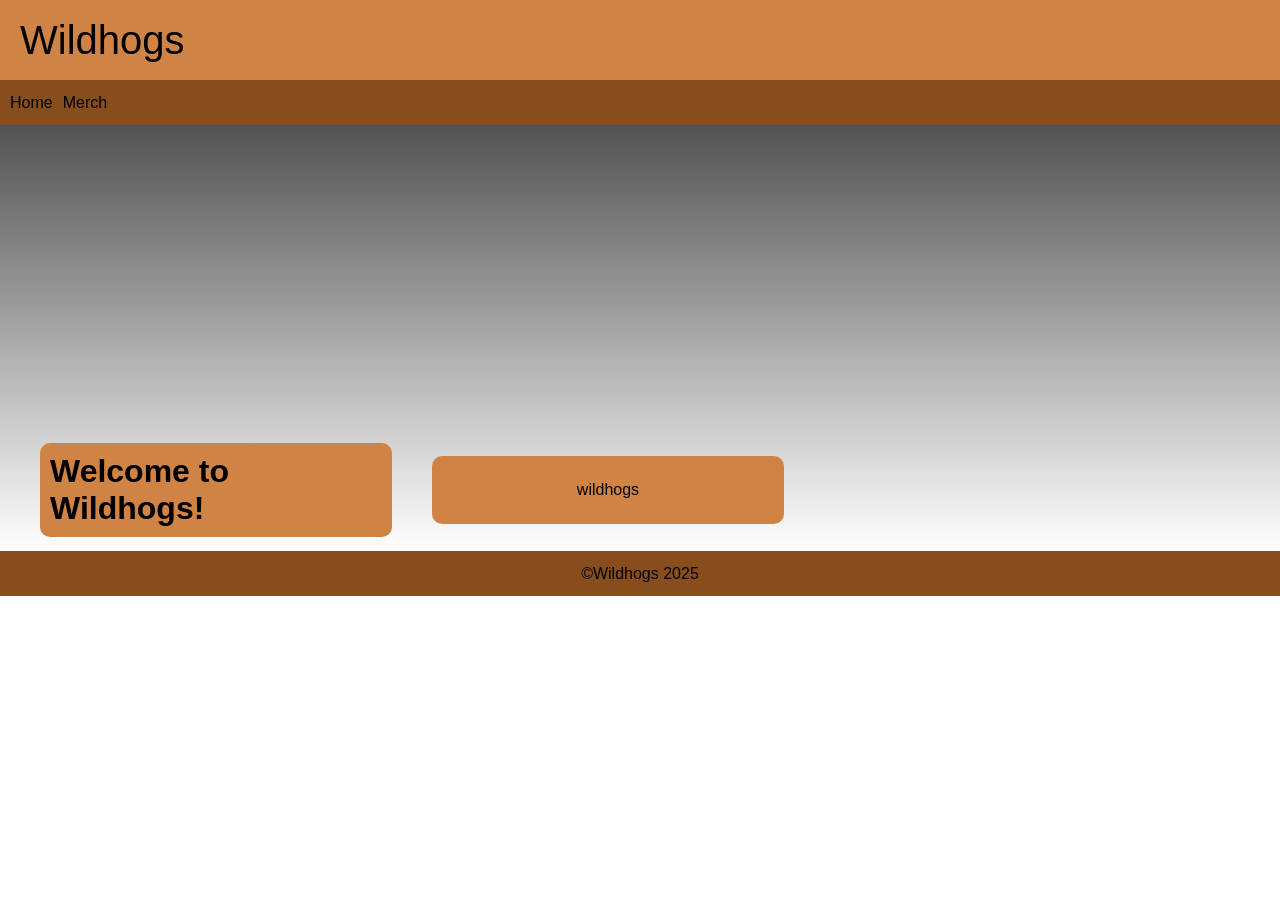
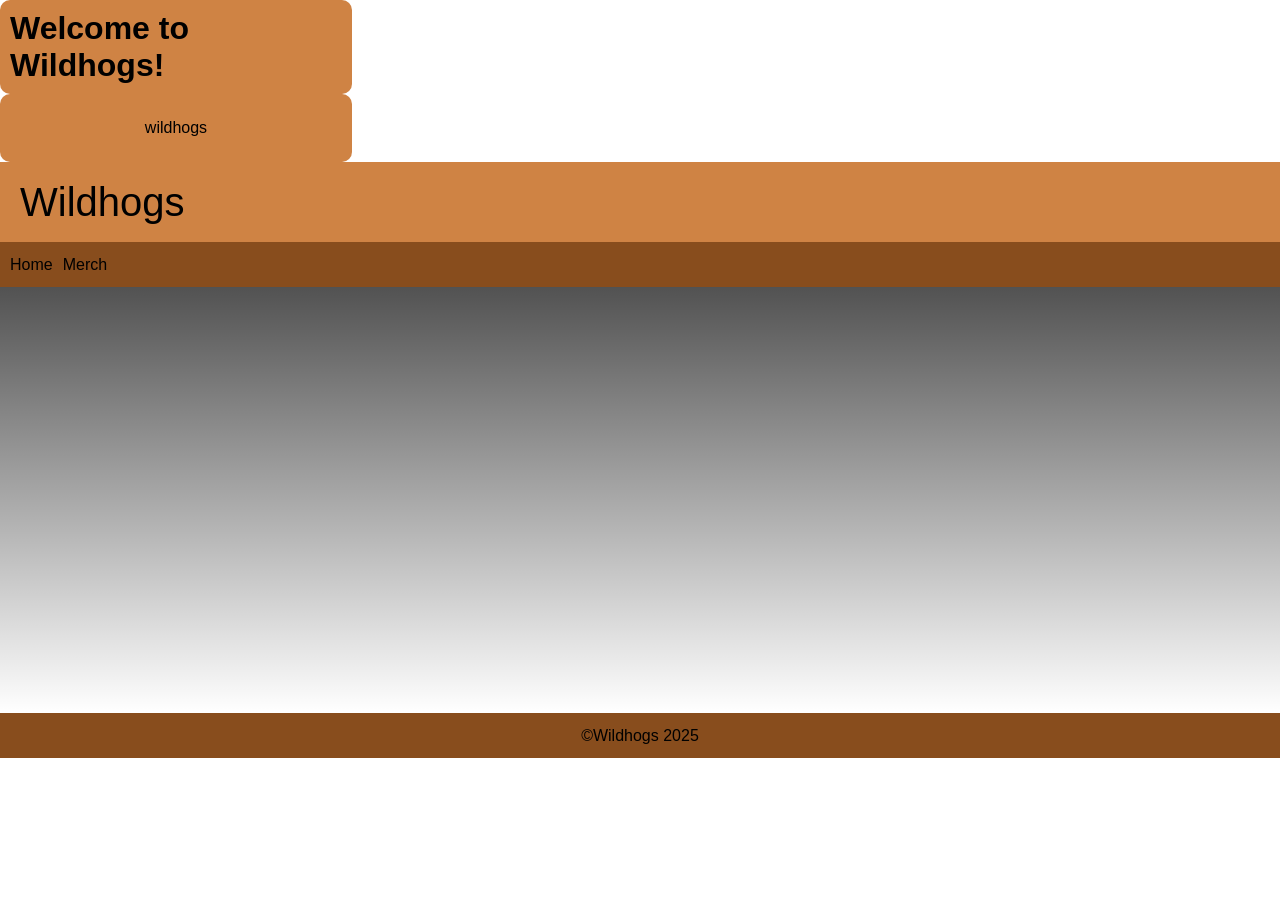

1

--- a/style.css
+++ b/style.css
@@ -13,7 +13,7 @@ body{
     font-family: "Cabin Sketch", sans-serif;
     overflow: hidden;
 }
-.container{
+.container2{
     position: absolute;
     display:flex;
     flex-direction: column;
@@ -55,17 +55,21 @@ nav a{
 nav a:hover{
     color:rgb(64, 64, 64);
 }
-.scroll{
+#container{
     position:absolute;
     display:flex;
     flex-direction:row;
     top: calc(80px + 45px);
     height:calc(100dvh - 80px - 45px - 45px);
     gap:40px;
+    width:3000px;
     padding:40px;
     z-index:100;
     align-items: center;
-    overflow-x: scroll;
+    left: 0;
+    right: 0;
+    overflow-x: auto;
+    overflow-y: hidden;
 }
 footer{
     display:flex;
@@ -111,23 +115,17 @@ footer{
     padding:25px;
     text-align:center;
 }
-.merch1{
+.merch{
     width:200px;
     height:240px;
     background: url(temporarytest.jpg);
     background-size: 200px 240px;
     border-radius:10px 10px 0px 0px;
 }
-.merch2{
-    width:200px;
-    height:240px;
-    background: url(temporarytest.jpg);
-    background-size: 200px 240px;
-    border-radius:10px;
-}
-.price1{
+.price{
     background-color: rgb(255, 255, 255);
     height:3rem;
     font-size:10px;
     padding:5px;
+    border-radius:0px 0px 10px 10px;
 }
